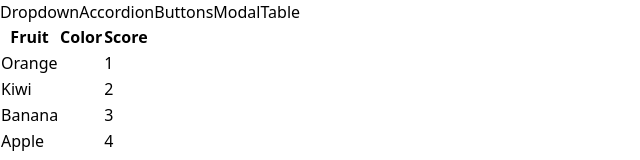
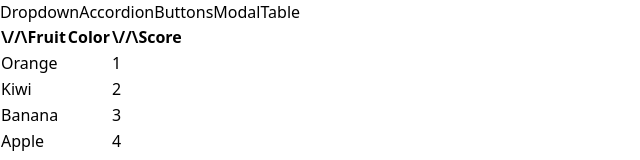
Before and after one commit to YuliyaShu/react-udemy, a React (Create React App) app in the folder comps/: page /table in a window 1280 px wide. Shown: the top 160 px of the page, without its empty margins (0-640 px from the left). Built offline with nearby package versions, Linux system fonts and the light colour scheme.

Commit message:
feat: sorting table

```diff
--- /dev/null
+++ b/comps/src/pages/SortableTable.js
@@ -0,0 +1,78 @@
+import { useState } from "react";
+import Table from "../components/Table";
+
+function SortableTable(props) {
+    const [sortOrder, setSortOrder] = useState(null);
+    const [sortBy, setSortBy] = useState(null);
+
+    const { config, data } = props;
+
+    const handleClick = (label) => {
+        if (sortBy && label !== sortBy) {
+            setSortOrder('asc');
+            setSortBy(label);
+            return;
+        }
+        if (sortOrder === null) {
+            setSortOrder('asc');
+            setSortBy(label);
+        } else if (sortOrder === 'asc') {
+            setSortOrder('desc');
+            setSortBy(label);
+        } else if (sortOrder === 'desc') {
+            setSortOrder(null);
+            setSortBy(null);
+        }
+    }
+
+    const updatedConfig = config.map((column) => {
+        if (!column.sortValue) {
+            return column;
+        };
+
+        return {
+            ...column,
+            header: () => <th onClick={() => handleClick(column.label)}>
+                {getIcons(column.label, sortBy, sortOrder)}
+                {column.label}
+            </th>
+        }
+    });
+
+    let sortedData = data;
+    if (sortOrder && sortBy) {
+        const { sortValue } = config.find(column => column.label === sortBy);
+        sortedData = [...data].sort((a, b) => {
+            const valueA = sortValue(a);
+            const valueB = sortValue(b);
+            const reverseOrder = sortOrder === 'asc' ? 1 : -1;
+
+            if (typeof valueA === 'string') {
+                return valueA.localeCompare(valueB) * reverseOrder;
+            } else {
+                return (valueA - valueB) * reverseOrder;
+            }
+        });
+    }
+
+    return <Table
+        {...props}
+        data={sortedData}
+        config={updatedConfig} />
+}
+
+function getIcons(label, sortBy, sortOrder) {
+    if (label !== sortBy) {
+        return '\\//\\';
+    }
+
+    if (sortOrder === null) {
+        return;
+    } else if (sortOrder === 'asc') {
+        return '\\/'
+    } else if (sortOrder === 'desc') {
+        return '/\\'
+    }
+}
+
+export default SortableTable;
--- a/comps/src/pages/TablePage.js
+++ b/comps/src/pages/TablePage.js
@@ -1,4 +1,4 @@
-import Table from "../components/Table";
+import SortableTable from "./SortableTable";
 
 function TablePage() {
     const data = [
@@ -11,6 +11,7 @@ function TablePage() {
         {
             label: 'Fruit',
             render: (fruit) => fruit.name,
+            sortValue: (fruit) => fruit.name,
         },
         {
             label: 'Color',
@@ -19,13 +20,13 @@ function TablePage() {
         {
             label: 'Score',
             render: (fruit) => fruit.score,
-            sortValue: (fruit) => <th className="bg-red-500">Score</th>
+            sortValue: (fruit) => fruit.score,
         },
     ];
     const keyFn = (fruit) => {
         return fruit.name;
     }
-    return <div><Table keyFn={keyFn} config={config} data={data}/></div>
+    return <div><SortableTable keyFn={keyFn} config={config} data={data}/></div>
 }
 
 export default TablePage;
```
